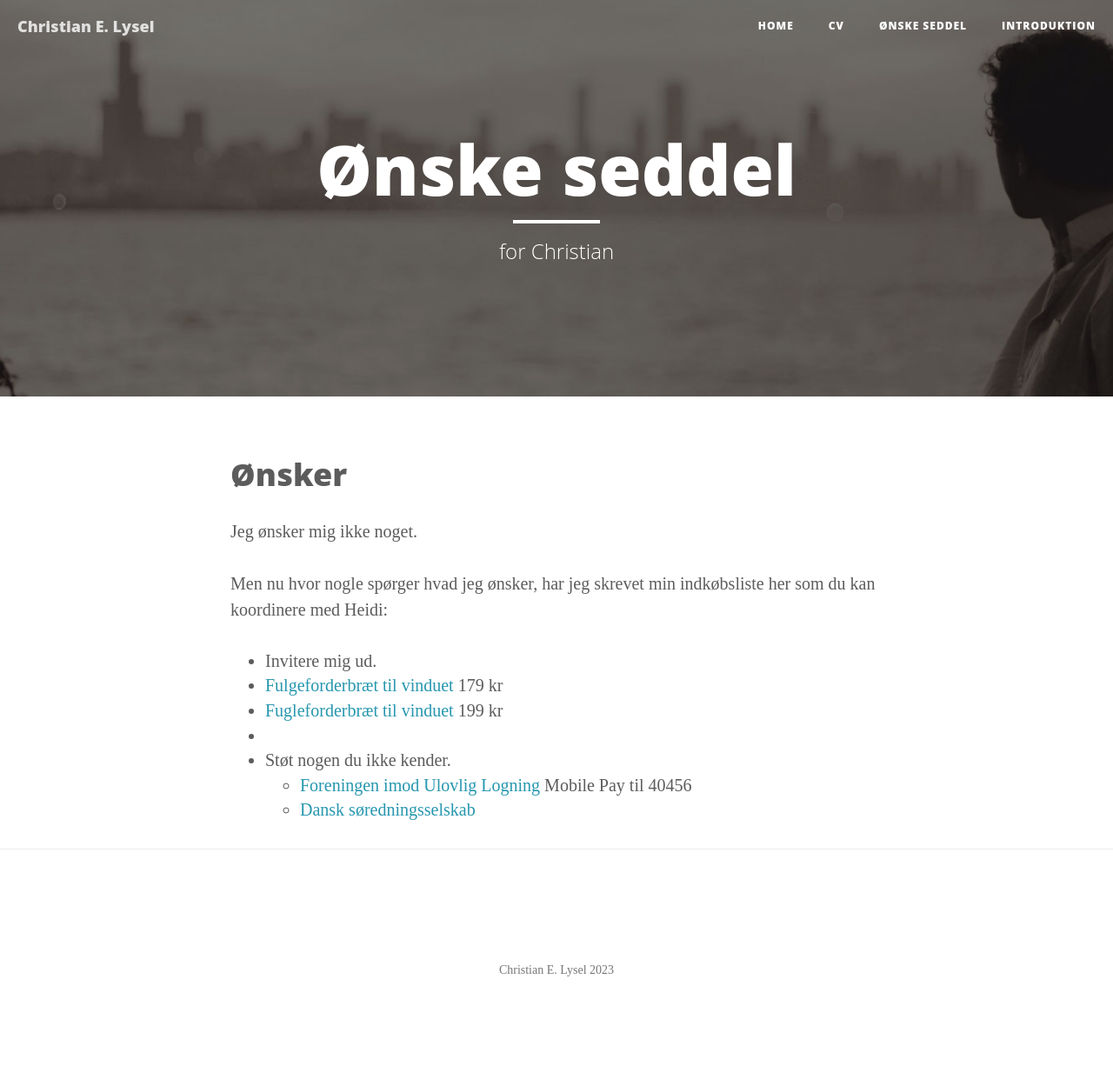
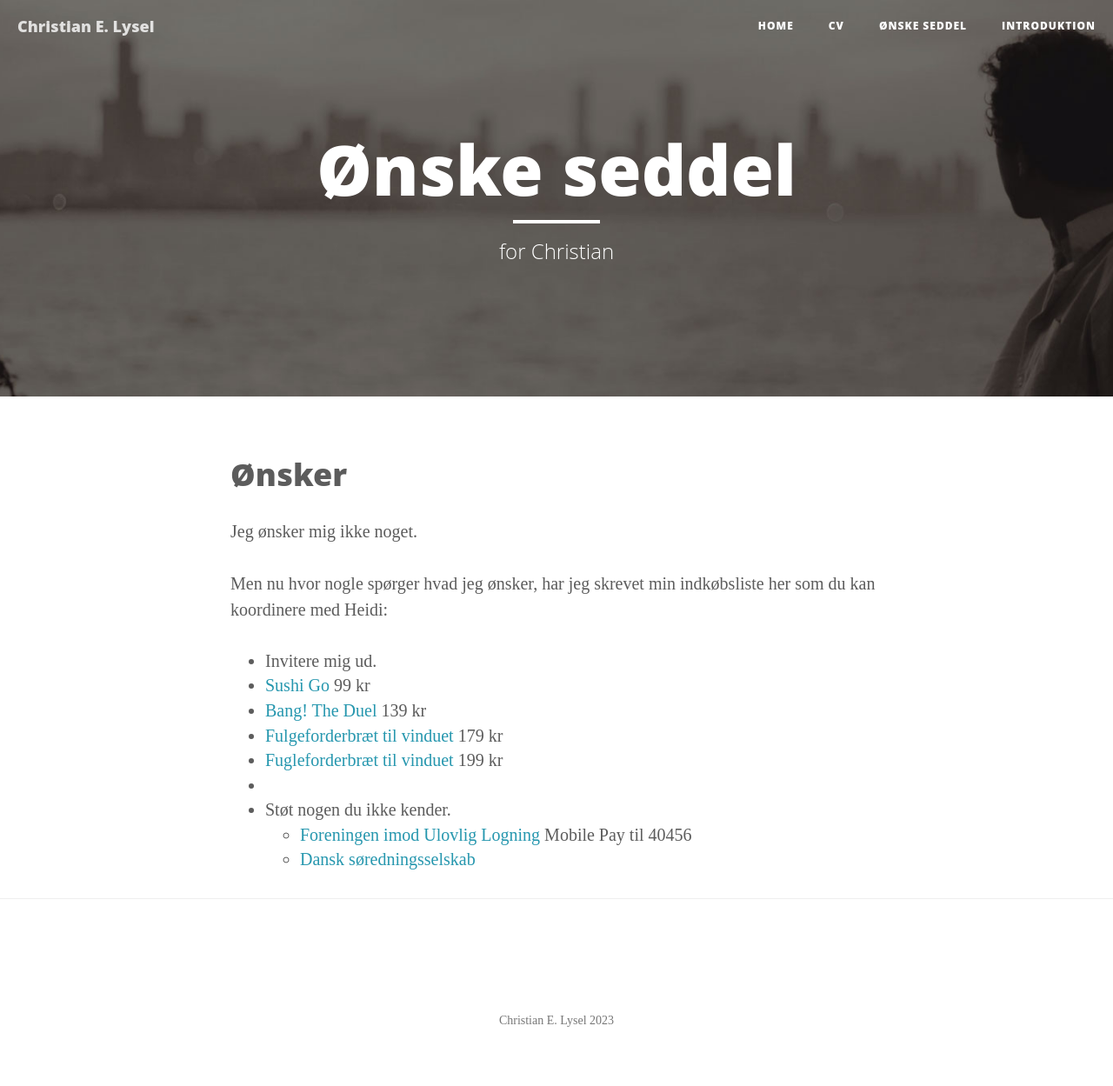
Before and after one commit to clysel/christian.lysel.net, a Jekyll site: the page built from gave.markdown, in a window 1280 px wide. Shown: the whole page at 87% size. Built offline with Jekyll 4.4.1, drawn with Linux system fonts in a browser that asks for light colours; before the commit the page ends 1191 px from its top, so only the background shows below that.

Commit message:
Update gave.markdown
to spil

```diff
--- a/gave.markdown
+++ b/gave.markdown
@@ -11,6 +11,8 @@ Jeg ønsker mig ikke noget.
 Men nu hvor nogle spørger hvad jeg ønsker, har jeg skrevet min indkøbsliste her som du kan koordinere med Heidi:
 
 * Invitere mig ud.
+* [Sushi Go](https://www.spelexperten.dk/dk/selskabsspil/familiespil/sushi-go-dk.html) 99 kr
+* [Bang! The Duel](https://www.spelexperten.dk/dk/selskabsspil/kortspil/bang-the-duel.html) 139 kr
 * [Fulgeforderbræt til vinduet](https://www.frishop.dk/pi/Ryom-fuglefoderhus-til-vindue_7126759_21782.aspx) 179 kr
 * [Fugleforderbræt til vinduet](https://www.hokuskrokus.dk/foderbraetter/wildlife-world-foderbraet-vindue-1474) 199 kr
 *
```
